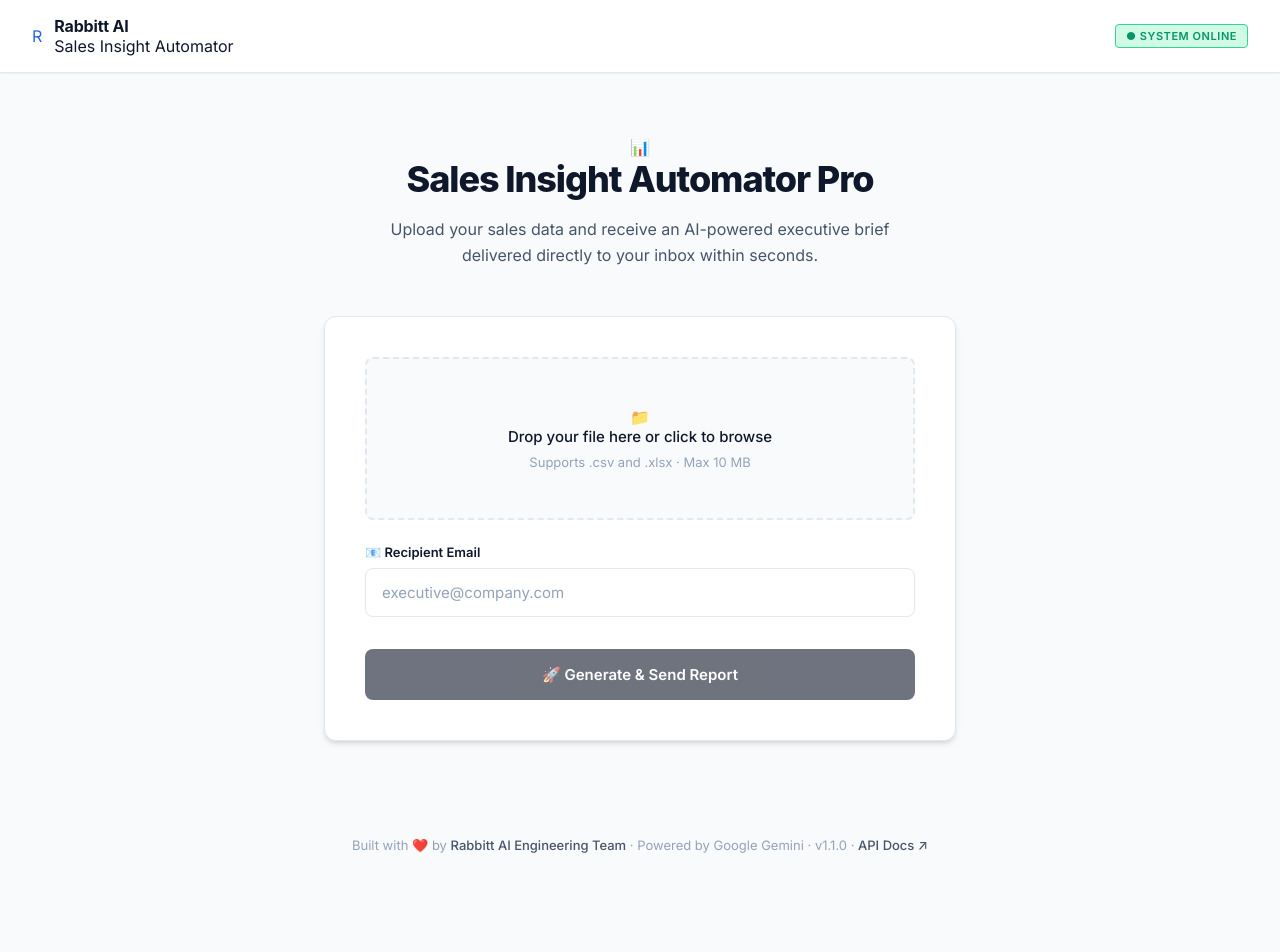
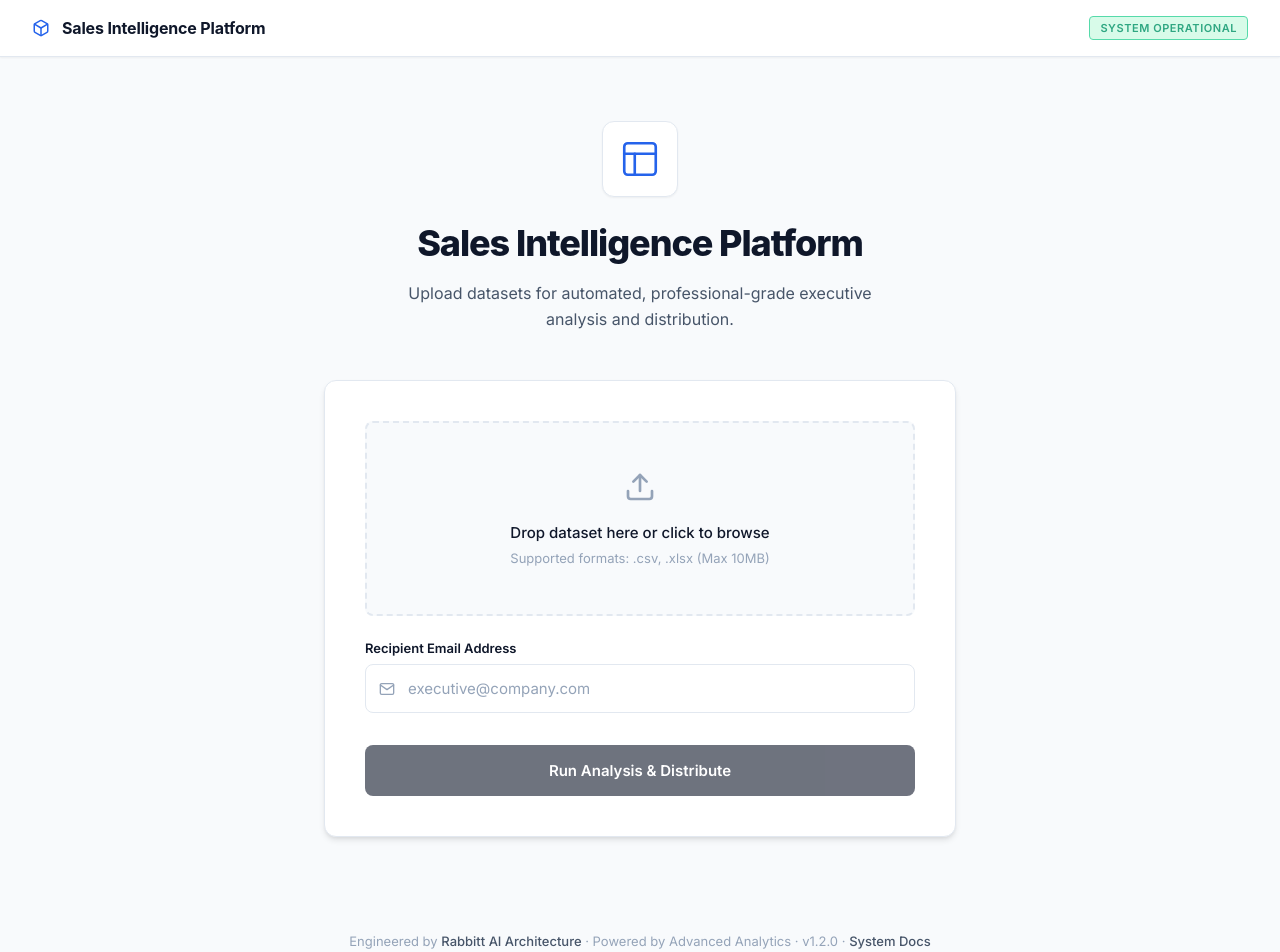
Before and after one commit to Armaan22gautam/rabbit.ai, a React (Vite) app in the folder frontend/: page / in a window 1280 px wide. Shown: the top 952 px of the page. Before the commit the page ends 885 px from the top, so only its background shows below. Built offline with nearby package versions, Linux system fonts and the light colour scheme; no server answers; a web font is replaced by a local one.

Commit message:
Remove emojis and implement professional loader

```diff
--- a/frontend/src/App.jsx
+++ b/frontend/src/App.jsx
@@ -6,6 +6,16 @@ function formatFileSize(bytes) {
   if (bytes < 1024) return bytes + ' B';
   if (bytes < 1048576) return (bytes / 1024).toFixed(1) + ' KB';
   return (bytes / 1048576).toFixed(1) + ' MB';
+}
+
+function Loader() {
+  return (
+    <div className="professional-loader">
+      <div className="loader-bar"></div>
+      <div className="loader-bar"></div>
+      <div className="loader-bar"></div>
+    </div>
+  );
 }
 
 function App() {
@@ -97,7 +107,7 @@ function App() {
         setResult(data);
       } else {
         setStatus('error');
-        setErrorMsg(data.error || 'Something went wrong');
+        setErrorMsg(data.error || 'System Error');
       }
     } catch (err) {
       clearTimeout(stepTimer1);
@@ -105,7 +115,7 @@ function App() {
       setStatus('error');
       setErrorMsg(
         err.message === 'Failed to fetch'
-          ? 'Cannot connect to server. Make sure the backend is running on port 8000.'
+          ? 'Connection to analytics engine failed. Ensure services are running.'
           : err.message
       );
     }
@@ -114,31 +124,33 @@ function App() {
   const canSubmit = file && email && status !== 'uploading';
 
   return (
-    <div className="app">
+    <div className="app fade-in">
       {/* Navbar */}
       <nav className="navbar">
         <div className="navbar-brand">
-          <div className="navbar-logo">R</div>
+          <div className="navbar-logo">
+            <svg width="18" height="18" viewBox="0 0 24 24" fill="none" stroke="currentColor" strokeWidth="2" strokeLinecap="round" strokeLinejoin="round"><path d="M21 16V8a2 2 0 0 0-1-1.73l-7-4a2 2 0 0 0-2 0l-7 4A2 2 0 0 0 3 8v8a2 2 0 0 0 1 1.73l7 4a2 2 0 0 0 2 0l7-4A2 2 0 0 0 21 16z"></path><polyline points="3.27 6.96 12 12.01 20.73 6.96"></polyline><line x1="12" y1="22.08" x2="12" y2="12"></line></svg>
+          </div>
           <div>
-            <div className="navbar-title">Rabbitt AI</div>
-            <div className="navbar-subtitle">Sales Insight Automator</div>
+            <div className="navbar-title">Sales Intelligence Platform</div>
           </div>
         </div>
-        <span className="navbar-badge">● System Online</span>
+        <span className="navbar-badge pulse">System Operational</span>
       </nav>
 
       {/* Main */}
       <main className="main-content">
-        <div className="hero">
-          <span className="hero-icon">📊</span>
-          <h1>Sales Insight Automator Pro</h1>
+        <div className="hero slide-up">
+          <div className="hero-icon-wrapper">
+            <svg width="42" height="42" viewBox="0 0 24 24" fill="none" stroke="currentColor" strokeWidth="1.5" strokeLinecap="round" strokeLinejoin="round"><rect x="3" y="3" width="18" height="18" rx="2" ry="2"></rect><line x1="3" y1="9" x2="21" y2="9"></line><line x1="9" y1="21" x2="9" y2="9"></line></svg>
+          </div>
+          <h1>Sales Intelligence Platform</h1>
           <p>
-            Upload your sales data and receive an AI-powered executive brief
-            delivered directly to your inbox within seconds.
+            Upload datasets for automated, professional-grade executive analysis and distribution.
           </p>
         </div>
 
-        <form className="upload-card" onSubmit={handleSubmit}>
+        <form className="upload-card slide-up-delay" onSubmit={handleSubmit}>
           {/* Dropzone */}
           <div
             className={`dropzone${dragOver ? ' drag-over' : ''}${file ? ' has-file' : ''}`}
@@ -148,11 +160,17 @@ function App() {
             onDragLeave={handleDragLeave}
             id="file-dropzone"
           >
-            <span className="dropzone-icon">{file ? '✅' : '📁'}</span>
+            <div className="dropzone-icon">
+              {file ? (
+                <svg width="32" height="32" viewBox="0 0 24 24" fill="none" stroke="currentColor" strokeWidth="2" strokeLinecap="round" strokeLinejoin="round"><path d="M22 11.08V12a10 10 0 1 1-5.93-9.14"></path><polyline points="22 4 12 14.01 9 11.01"></polyline></svg>
+              ) : (
+                <svg width="32" height="32" viewBox="0 0 24 24" fill="none" stroke="currentColor" strokeWidth="2" strokeLinecap="round" strokeLinejoin="round"><path d="M21 15v4a2 2 0 0 1-2 2H5a2 2 0 0 1-2-2v-4"></path><polyline points="17 8 12 3 7 8"></polyline><line x1="12" y1="3" x2="12" y2="15"></line></svg>
+              )}
+            </div>
             <div className="dropzone-text">
-              {file ? 'File ready — click to change' : 'Drop your file here or click to browse'}
+              {file ? 'Dataset ready — click to replace' : 'Drop dataset here or click to browse'}
             </div>
-            <div className="dropzone-hint">Supports .csv and .xlsx · Max 10 MB</div>
+            <div className="dropzone-hint">Supported formats: .csv, .xlsx (Max 10MB)</div>
             <input
               type="file"
               ref={fileInputRef}
@@ -164,12 +182,14 @@ function App() {
 
           {/* File Info */}
           {file && (
-            <div className="file-info">
-              <span className="file-info-icon">📄</span>
+            <div className="file-info fade-in">
+              <span className="file-info-icon">
+                <svg width="18" height="18" viewBox="0 0 24 24" fill="none" stroke="currentColor" strokeWidth="2" strokeLinecap="round" strokeLinejoin="round"><path d="M13 2H6a2 2 0 0 0-2 2v16a2 2 0 0 0 2 2h12a2 2 0 0 0 2-2V9z"></path><polyline points="13 2 13 9 20 9"></polyline></svg>
+              </span>
               <span className="file-info-name">{file.name}</span>
               <span className="file-info-size">{formatFileSize(file.size)}</span>
               <button type="button" className="file-remove" onClick={removeFile} id="remove-file-btn">
-                ✕
+                <svg width="14" height="14" viewBox="0 0 24 24" fill="none" stroke="currentColor" strokeWidth="2" strokeLinecap="round" strokeLinejoin="round"><line x1="18" y1="6" x2="6" y2="18"></line><line x1="6" y1="6" x2="18" y2="18"></line></svg>
               </button>
             </div>
           )}
@@ -177,11 +197,13 @@ function App() {
           {/* Email Input */}
           <div className="form-group">
             <label className="form-label" htmlFor="email-input">
-              📧 Recipient Email
+              Recipient Email Address
             </label>
+            <div className="input-wrapper">
+              <svg className="input-icon" width="16" height="16" viewBox="0 0 24 24" fill="none" stroke="currentColor" strokeWidth="2" strokeLinecap="round" strokeLinejoin="round"><path d="M4 4h16c1.1 0 2 .9 2 2v12c0 1.1-.9 2-2 2H4c-1.1 0-2-.9-2-2V6c0-1.1.9-2 2-2z"></path><polyline points="22,6 12,13 2,6"></polyline></svg>
               <input
                 type="email"
-              className="form-input"
+                className="form-input with-icon"
                 id="email-input"
                 placeholder="executive@company.com"
                 value={email}
@@ -189,39 +211,43 @@ function App() {
                 required
               />
             </div>
+          </div>
 
           {/* Submit */}
           <button
             type="submit"
-            className="submit-btn"
+            className={`submit-btn ${status === 'uploading' ? 'processing' : ''}`}
             disabled={!canSubmit}
             id="submit-btn"
           >
-            {status === 'uploading' ? '⏳ Generating Report...' : '🚀 Generate & Send Report'}
+            {status === 'uploading' ? (
+              <span className="btn-content"><Loader /> Processing Analysis</span>
+            ) : (
+              'Run Analysis & Distribute'
+            )}
           </button>
 
           {/* Status Feedback */}
           {status === 'uploading' && (
-            <div className="status-container">
+            <div className="status-container fade-in">
               <div className="status-card loading">
-                <div className="spinner" />
                 <div className="status-content">
-                  <div className="status-title">Analyzing your data...</div>
+                  <div className="status-title">Executing Analysis Protocol</div>
                   <div className="status-message">
-                    This may take 15–30 seconds depending on file size.
+                    Processing may take up to 30 seconds depending on dataset complexity.
                   </div>
                   <div className="processing-steps">
                     <div className={`step ${processingStep >= 0 ? 'active' : ''} ${processingStep > 0 ? 'done' : ''}`}>
-                      <span className="step-indicator" />
-                      Parsing data file...
+                      <div className="step-indicator"></div>
+                      Parsing tabular data
                     </div>
                     <div className={`step ${processingStep >= 1 ? 'active' : ''} ${processingStep > 1 ? 'done' : ''}`}>
-                      <span className="step-indicator" />
-                      Generating AI summary...
+                      <div className="step-indicator"></div>
+                      Synthesizing intelligence
                     </div>
                     <div className={`step ${processingStep >= 2 ? 'active' : ''} ${processingStep > 2 ? 'done' : ''}`}>
-                      <span className="step-indicator" />
-                      Sending email report...
+                      <div className="step-indicator"></div>
+                      Dispatching report
                     </div>
                   </div>
                 </div>
@@ -230,20 +256,20 @@ function App() {
           )}
 
           {status === 'success' && result && (
-            <div className="status-container">
+            <div className="status-container fade-in">
               <div className="status-card success">
-                <span className="status-icon">✅</span>
+                <div className="status-icon success-icon">
+                  <svg width="24" height="24" viewBox="0 0 24 24" fill="none" stroke="currentColor" strokeWidth="2" strokeLinecap="round" strokeLinejoin="round"><path d="M22 11.08V12a10 10 0 1 1-5.93-9.14"></path><polyline points="22 4 12 14.01 9 11.01"></polyline></svg>
+                </div>
                 <div className="status-content">
-                  <div className="status-title">Report Sent Successfully!</div>
+                  <div className="status-title">Distribution Complete</div>
                   <div className="status-message">
-                    The executive brief for <strong>{result.filename}</strong> has been
-                    sent. Analyzed <strong>{result.rows_analyzed}</strong> rows
-                    across <strong>{result.columns?.length}</strong> columns.
-                    Check your inbox!
+                    Intelligence brief for <strong>{result.filename}</strong> dispatched. Analyzed <strong>{result.rows_analyzed}</strong> records
+                    across <strong>{result.columns?.length}</strong> dimensions.
                   </div>
                   {result.summary_preview && (
                     <div className="summary-preview">
-                      <div className="summary-preview-label">Summary Preview</div>
+                      <div className="summary-preview-label">Executive Preview</div>
                       <div
                         className="summary-preview-content"
                         dangerouslySetInnerHTML={{ __html: result.summary_preview }}
@@ -256,11 +282,13 @@ function App() {
           )}
 
           {status === 'error' && (
-            <div className="status-container">
+            <div className="status-container fade-in">
               <div className="status-card error">
-                <span className="status-icon">❌</span>
+                <div className="status-icon error-icon">
+                  <svg width="24" height="24" viewBox="0 0 24 24" fill="none" stroke="currentColor" strokeWidth="2" strokeLinecap="round" strokeLinejoin="round"><circle cx="12" cy="12" r="10"></circle><line x1="15" y1="9" x2="9" y2="15"></line><line x1="9" y1="9" x2="15" y2="15"></line></svg>
+                </div>
                 <div className="status-content">
-                  <div className="status-title">Something went wrong</div>
+                  <div className="status-title">System Exception</div>
                   <div className="status-message">{errorMsg}</div>
                 </div>
               </div>
@@ -272,11 +300,11 @@ function App() {
       {/* Footer */}
       <footer className="footer">
         <p>
-          Built with ❤️ by <a href="#" id="footer-link">Rabbitt AI Engineering Team</a> ·
-          Powered by Google Gemini ·{' '}
-          <span className="footer-version">v1.1.0</span> ·{' '}
+          Engineered by <a href="#" id="footer-link">Rabbitt AI Architecture</a> ·
+          Powered by Advanced Analytics ·{' '}
+          <span className="footer-version">v1.2.0</span> ·{' '}
           <a href={`${API_BASE}/docs`} target="_blank" rel="noreferrer" id="swagger-link">
-            API Docs ↗
+            System Docs
           </a>
         </p>
       </footer>
```
Lines whose indentation alone changed are shown as unchanged.
